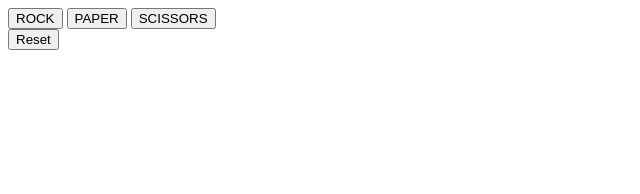
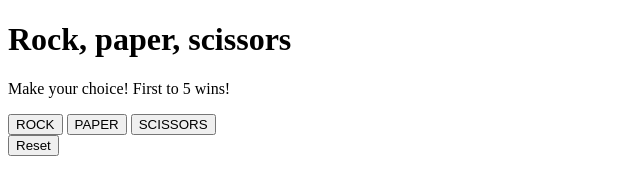
Before and after one commit to Tudwall/TOP-rock-paper-scissors, a plain HTML site: page index.html in a window 1280 px wide. Shown: the whole page, without its empty margins (0-640 px from the left). Drawn offline with Linux system fonts and the light colour scheme.

Commit message:
add a h1 and a small description

```diff
--- a/index.html
+++ b/index.html
@@ -8,6 +8,8 @@
 </head>
 <body>
     <div id="container">
+        <h1>Rock, paper, scissors</h1>
+        <p>Make your choice! First to 5 wins!</p>
         <button class="choice" id="rock">ROCK</button>
         <button class="choice" id="paper">PAPER</button>
         <button class="choice" id="scissors">SCISSORS</button>
```
